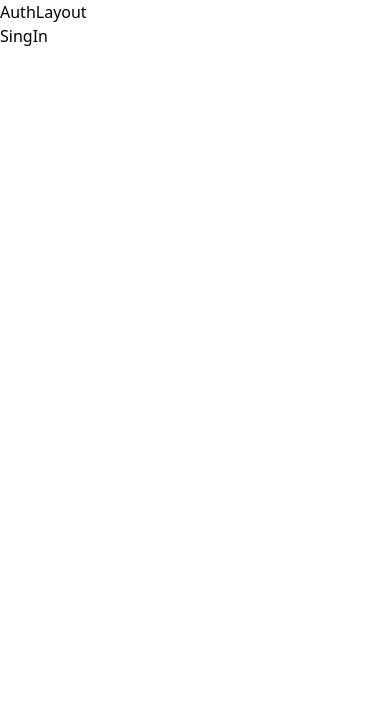
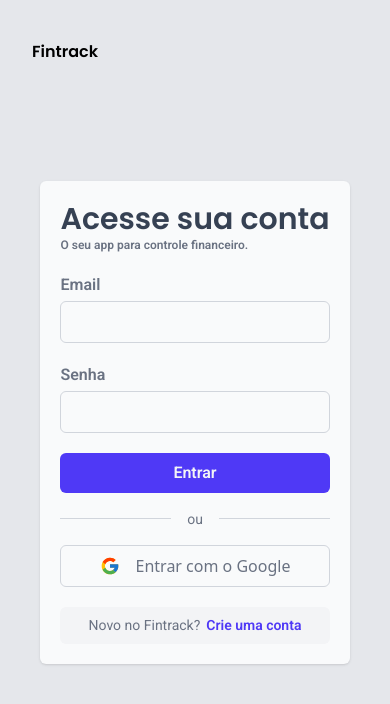
Before and after one commit to Rhuan-Guilherme/fintrack-react, a React (Vite) app: page /sing-in in a window 390 px wide. Shown: the top 704 px of the page. Built offline with nearby package versions, Linux system fonts and the light colour scheme.

Commit message:
🎨📱 feat: Inicia estilização da página de login com abordagem mobile-first

```diff
--- a/src/index.css
+++ b/src/index.css
@@ -1 +1,8 @@
+@import url('https://fonts.googleapis.com/css2?family=Poppins:ital,wght@0,100;0,200;0,300;0,400;0,500;0,600;0,700;0,800;0,900;1,100;1,200;1,300;1,400;1,500;1,600;1,700;1,800;1,900&family=Roboto:wght@100..900&display=swap');
+
 @import "tailwindcss";
+
+@theme {
+  --font-roboto: 'Roboto', sans-serif;
+  --font-poppins: 'Poppins', sans-serif
+}
--- a/src/pages/auth/sing-in.tsx
+++ b/src/pages/auth/sing-in.tsx
@@ -1,3 +1,56 @@
+import googleIcon from "../../assets/icon-google.svg";
+
 export function SingIn() {
-  return <h1>SingIn</h1>;
+  return (
+    <>
+      <div>
+        <h1 className="font-poppins text-3xl font-semibold text-gray-700">
+          Acesse sua conta
+        </h1>
+        <p className="font-roboto text-xs font-semibold text-gray-500">
+          O seu app para controle financeiro.
+        </p>
+      </div>
+
+      <div className="font-roboto mt-5 space-y-5 font-semibold text-gray-500">
+        <div className="flex flex-col gap-1">
+          <label htmlFor="email">Email</label>
+          <input
+            type="email"
+            id="email"
+            className="rounded-md border-1 border-gray-300 p-2"
+          />
+        </div>
+        <div className="flex flex-col gap-1">
+          <label htmlFor="password">Senha</label>
+          <input
+            type="password"
+            id="password"
+            className="rounded-md border-1 border-gray-300 p-2"
+          />
+        </div>
+        <button className="w-full cursor-pointer rounded-md bg-indigo-600 px-4 py-2 text-gray-100">
+          Entrar
+        </button>
+      </div>
+
+      <div className="font-roboto my-4 flex items-center">
+        <div className="flex-grow border-t border-gray-300"></div>
+        <span className="mx-4 text-sm text-gray-500">ou</span>
+        <div className="flex-grow border-t border-gray-300"></div>
+      </div>
+
+      <button className="flex w-full cursor-pointer items-center justify-center gap-4 rounded-md border-1 border-gray-300 px-4 py-2 text-gray-500">
+        <img src={googleIcon} />
+        Entrar com o Google
+      </button>
+
+      <div className="font-roboto mt-5 flex items-center justify-center rounded-md bg-gray-100 p-2 text-[14px] text-gray-500">
+        Novo no Fintrack?
+        <span className="ml-1.5 font-semibold text-indigo-600">
+          Crie uma conta
+        </span>
+      </div>
+    </>
+  );
 }
--- a/src/pages/layouts/authLayout.tsx
+++ b/src/pages/layouts/authLayout.tsx
@@ -1,10 +1,13 @@
-import { Outlet } from 'react-router';
+import { Outlet } from "react-router";
 
 export function AuthLayout() {
   return (
-    <div>
-      <div>AuthLayout</div>
-      <div>
+    <div className="relative flex h-screen w-screen items-center justify-center bg-gray-200">
+      <div className="hidden">AuthLayout</div>
+      <h1 className="font-poppins font-xl absolute top-10 left-8 font-semibold">
+        Fintrack
+      </h1>
+      <div className="rounded-md bg-gray-50 p-5 shadow">
         <Outlet />
       </div>
     </div>
```
Also changed, not shown: src/assets/icon-google.svg (added).
